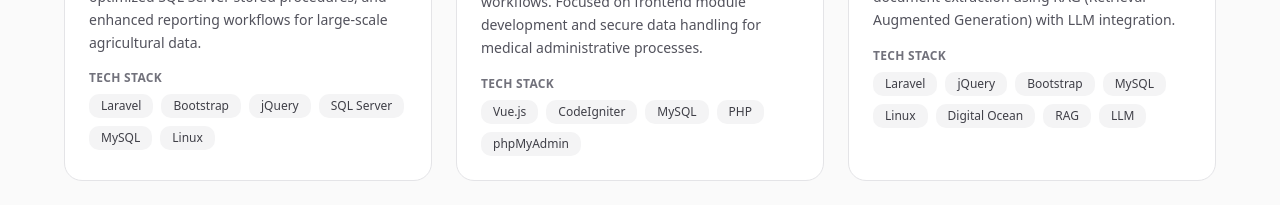
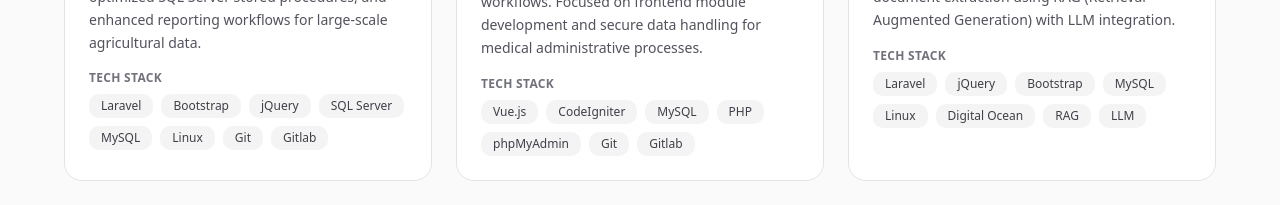
Before and after one commit to amirulabdlatib/portfolio, a Next.js app: page / in a window 1280 px wide. Shown: the part 1320-1525 px from the top of the page. Built offline with nearby package versions, Linux system fonts and the light colour scheme; no server answers.

Commit message:
Add git and gitlab to new professionaal project

```diff
--- a/src/data/projects.js
+++ b/src/data/projects.js
@@ -4,13 +4,13 @@
             title: "AgroTech Management System",
             description:
                 "Developed and maintained a plantation management platform supporting estate operations, worker records, and payroll/tax processing. Implemented backend modules, optimized SQL Server stored procedures, and enhanced reporting workflows for large-scale agricultural data.",
-            techStack: ["Laravel", "Bootstrap", "jQuery", "SQL Server", "MySQL", "Linux"],
+            techStack: ["Laravel", "Bootstrap", "jQuery", "SQL Server", "MySQL", "Linux", "Git", "Gitlab"],
         },
         {
             title: "Healthcare Management System",
             description:
                 "Built and enhanced a healthcare practitioner management platform handling professional records, licensing data, and regulatory workflows. Focused on frontend module development and secure data handling for medical administrative processes.",
-            techStack: ["Vue.js", "CodeIgniter", "MySQL", "PHP", "phpMyAdmin"],
+            techStack: ["Vue.js", "CodeIgniter", "MySQL", "PHP", "phpMyAdmin", "Git", "Gitlab"],
         },
         {
             title: "Law Firm Management System",
```
